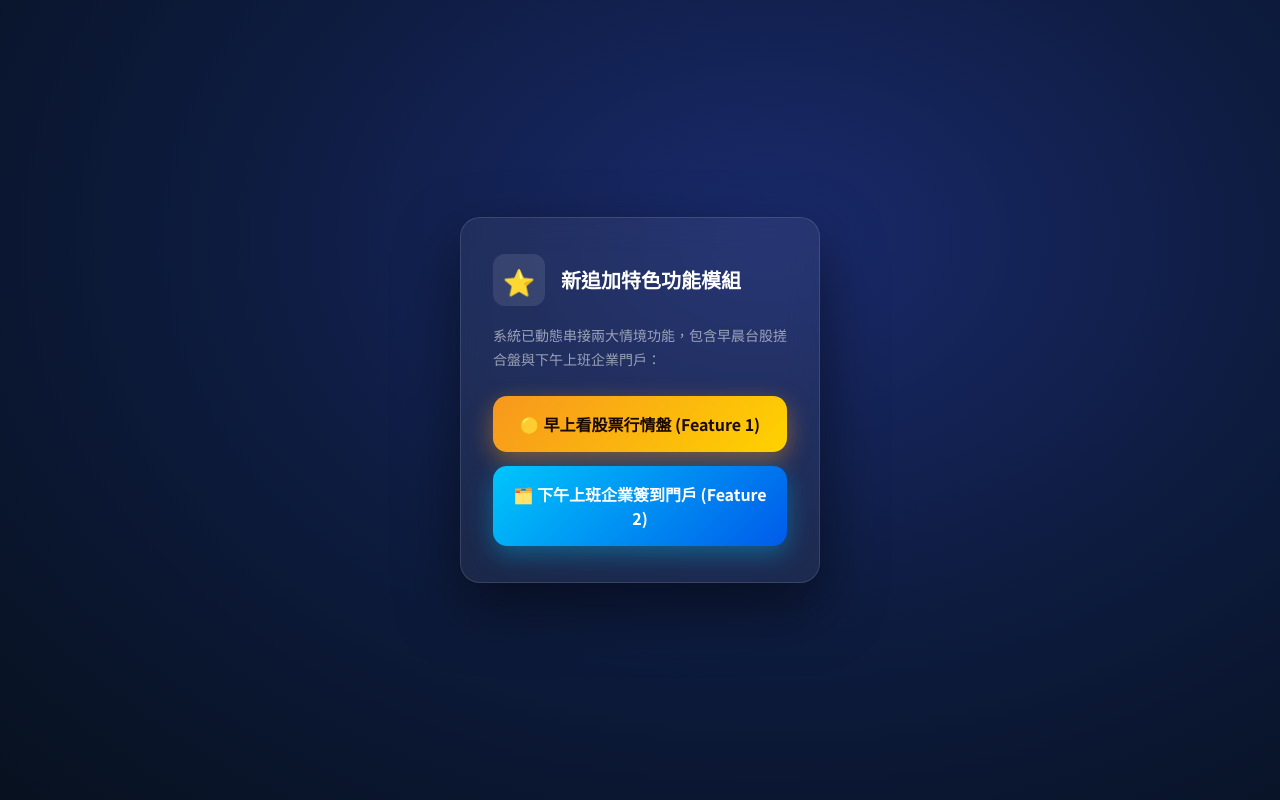
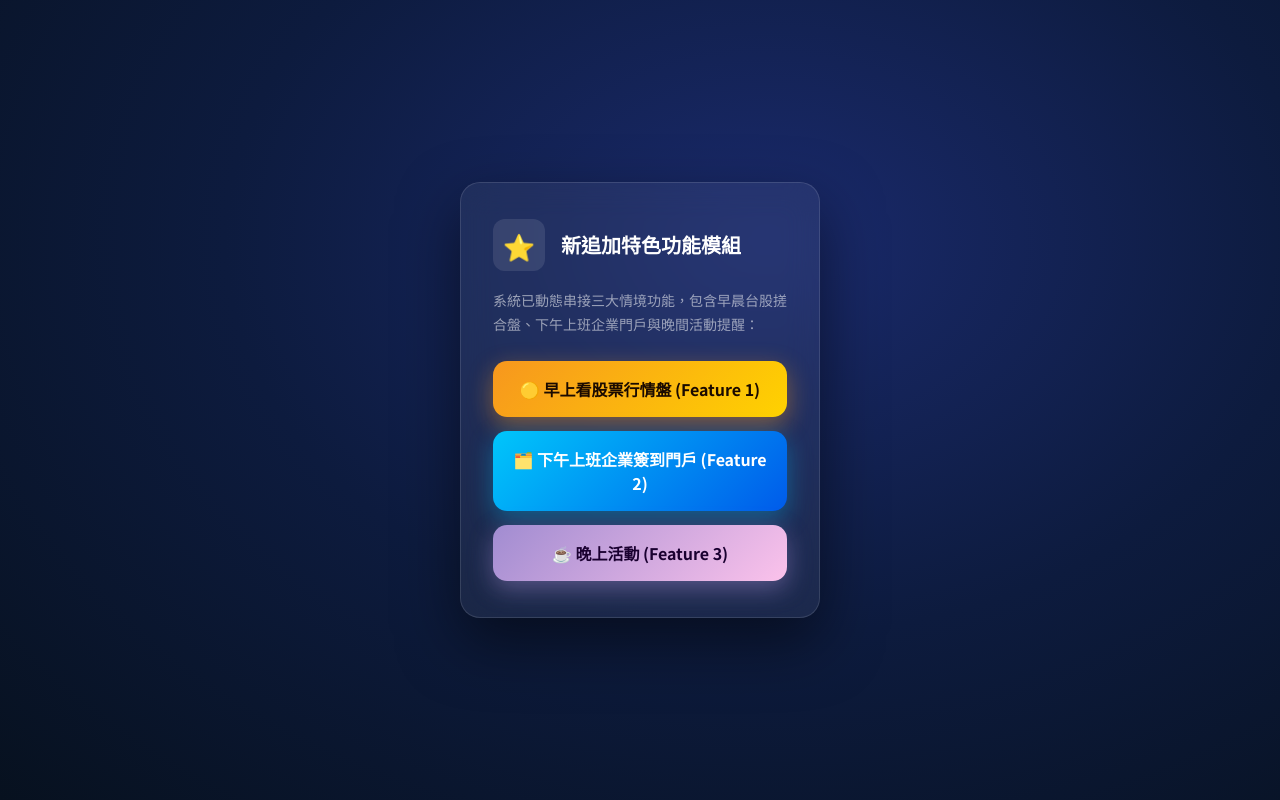
Before and after one commit to joseph103502526-lab/AWS_project, a Flask app: page / in a window 1280 px wide. Run offline with Flask 3, Linux system fonts and the light colour scheme.

Commit message:
feat: add a new button feature3 to web app

```diff
--- a/src/app.py
+++ b/src/app.py
@@ -27,5 +27,11 @@ def feature2():
     return jsonify({"status": "ok", "message": "要找下午上班的公司"})
 
 
+@app.route("/feature3")
+def feature3():
+    """Feature 3：晚上活動提醒。"""
+    return jsonify({"status": "ok", "message": "晚上喝咖啡"})
+
+
 if __name__ == "__main__":
     app.run(host="0.0.0.0", port=19191, debug=True)
--- a/src/templates/index.html
+++ b/src/templates/index.html
@@ -103,6 +103,12 @@
       box-shadow: 0 8px 24px rgba(0, 198, 251, 0.35);
     }
 
+    .btn-feature3 {
+      background: linear-gradient(135deg, #a18cd1 0%, #fbc2eb 100%);
+      color: #1a0030;
+      box-shadow: 0 8px 24px rgba(161, 140, 209, 0.45);
+    }
+
     /* 結果彈出卡 */
     .result-toast {
       position: fixed;
@@ -139,7 +145,7 @@
     </div>
 
     <p class="card-desc">
-      系統已動態串接兩大情境功能，包含早晨台股搓合盤與下午上班企業門戶：
+      系統已動態串接三大情境功能，包含早晨台股搓合盤、下午上班企業門戶與晚間活動提醒：
     </p>
 
     <button id="btn-feature1" class="btn btn-feature1" onclick="callFeature('/feature1')">
@@ -148,6 +154,10 @@
 
     <button id="btn-feature2" class="btn btn-feature2" onclick="callFeature('/feature2')">
       🗂️ 下午上班企業簽到門戶 (Feature 2)
+    </button>
+
+    <button id="btn-feature3" class="btn btn-feature3" onclick="callFeature('/feature3')">
+      ☕ 晚上活動 (Feature 3)
     </button>
   </div>
 
```
Also changed, not shown: 2 other files.
